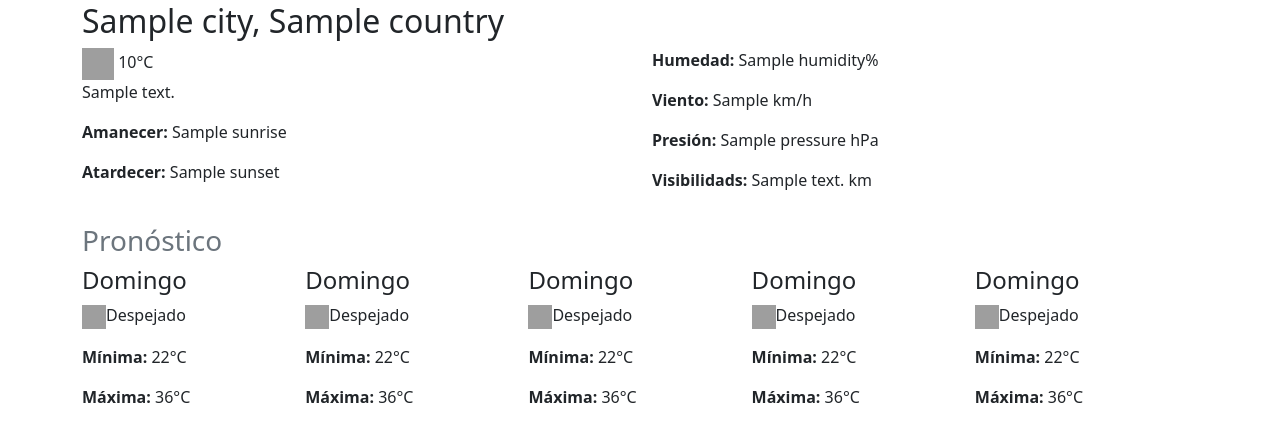
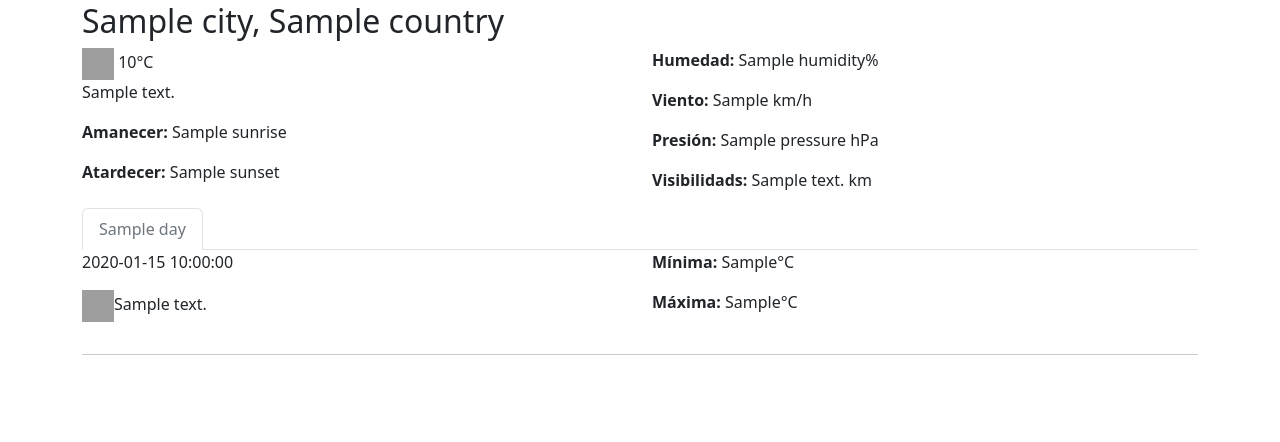
Before and after one commit to montexbjeliseo/DAChallenge, a Flask app: template nivel_avanzado/templates/index.html in a window 1280 px wide. Shown: the part 156-598 px from the top of the page. Run offline with Flask 3, Linux system fonts and the light colour scheme; the template is opened without the code that fills it: most values are stand-ins (such as "Sample title", 1, 10 or a date in 2020); grey boxes are pictures that could not be loaded.

Commit message:
Forecast

```diff
--- a/nivel_avanzado/main.py
+++ b/nivel_avanzado/main.py
@@ -1,34 +1,52 @@
 from flask import Flask, render_template, request, jsonify
-from api import get_current_weather_data
+from api import get_current_weather_data, get_forecast_data
+from utils import day
+from template_tags import unique
+from itertools import groupby
+
 
 app = Flask(__name__)
 
-@app.route('/', methods=['GET', 'POST'])
+@app.route("/", methods=["GET", "POST"])
 def index():
     weather_data = None
+    forecast_data = None
     errors = []
 
-    if request.method == 'POST':
-        city = request.form['city']
+    if request.method == "POST":
+        city = request.form["city"]
         weather_data = get_current_weather_data(city)
+        forecast_data = get_forecast_data(city)
+
         if not weather_data:
-            errors.append('Asegúrese de haber escrito bien el nombre de la ciudad')
-    return render_template('index.html', weather_data=weather_data, errors=errors)
+            errors.append("Asegúrese de haber escrito bien el nombre de la ciudad")
+
+    return render_template(
+        "index.html", weather_data=weather_data, errors=errors, forecast_data=forecast_data
+    )
 
 
-@app.route('/api/weather', methods=['GET'])
+@app.route("/api/weather", methods=["GET"])
 def get_weather():
-    city = request.args.get('city')
+    city = request.args.get("city")
 
     if not city:
-        return jsonify({'error': 'Debe proporcionar el nombre de una ciudad.'}), 400
+        return jsonify({"error": "Debe proporcionar el nombre de una ciudad."}), 400
 
     weather_data = get_current_weather_data(city)
 
     if not weather_data:
-        return jsonify({'error': 'No se pudo obtener los datos climáticos para la ciudad proporcionada.'}), 404
+        return (
+            jsonify(
+                {
+                    "error": "No se pudo obtener los datos climáticos para la ciudad proporcionada."
+                }
+            ),
+            404,
+        )
 
     return jsonify(weather_data), 200
 
-if __name__ == '__main__':
+
+if __name__ == "__main__":
     app.run(debug=True)
--- /dev/null
+++ b/nivel_avanzado/template_tags.py
@@ -0,0 +1,3 @@
+def unique(df_column):
+    print(df_column.unique())
+    return df_column.unique()
--- /dev/null
+++ b/nivel_avanzado/templates/forecast.html
@@ -0,0 +1,48 @@
+<div class="mb-5">
+    <ul class="nav nav-tabs" id="myTab" role="tablist">
+        {% set ns = namespace(prev='', first=True) %}
+        {% for day in forecast_data["day"] %}
+
+        {% if day != ns.prev %}
+        <li class="nav-item" role="presentation">
+            <button class="nav-link text-secondary {% if ns.first %}active{% endif %}" id="{{day}}-tab"
+                data-bs-toggle="tab" data-bs-target="#{{day}}-content" type="button" role="tab" aria-controls="{{day}}"
+                aria-selected="{% if ns.first %}true{% endif %}">{{day}}</button>
+        </li>
+        {% endif %}
+        {%- set ns.first = False %}
+        {%- set ns.prev = day %}
+        {% endfor %}
+    </ul>
+    <div class="tab-content" id="myTabContent">
+        <!-- Tab content begin -->
+        {% set ns = namespace(first=True, prev='') %}
+        {% for day in forecast_data["day"] %}
+        {% set data = forecast_data[(forecast_data["day"] == day)] %}
+        {% if day != ns.prev %}
+        <div class="tab-pane fade {% if ns.first %}show active{% endif %}" id="{{day}}-content" role="tabpanel"
+            aria-labelledby="home-tab">
+            {% for i, r in data.iterrows() %}
+            <div class="row">
+                <div class="col">
+
+                    <p>{{r["time"]}}</p>
+                    <p><img src="http://openweathermap.org/img/w/{{weather_data['icon']}}.png" alt="" width="32"
+                            height="32" />{{r["weather_description"]}}</p>
+                </div>
+                <div class="col">
+                    <p><b>Mínima:</b> {{r["main.temp_min"]}}°C</p>
+                    <p><b>Máxima:</b> {{r["main.temp_max"]}}°C</p>
+                </div>
+            </div>
+            <hr>
+            {% endfor %}
+        </div>
+        {% endif %}
+        {%- set ns.first = False %}
+        {%- set ns.prev = day %}
+
+        {% endfor %}
+
+    </div>
+</div>
--- a/nivel_avanzado/templates/index.html
+++ b/nivel_avanzado/templates/index.html
@@ -3,16 +3,7 @@
 <section class="container mt-5">
 
     <h1>Weather App</h1>
-    <form action="" method="POST">
-        <div class="row">
-            <div class="col-8">
-                <input class="form-control" type="text" name="city" required
-                    placeholder="Escribe el nombre de una ciudad aquí">
-
-            </div>
-            <div class="col"><button type="submit" class="btn btn-success">Buscar</button></div>
-        </div>
-    </form>
+    {% include 'search_form.html' %}
     {% if weather_data %}
     <div class="row mt-3">
         <div class="col-12">
@@ -34,46 +25,8 @@
             <p><b>Visibilidads:</b> {{ weather_data['visibility'] }} km</p>
         </div>
     </div>
-    <div class="row mt-3">
-        <h3 class="text-muted">Pronóstico</h3>
-        <div class="row">
-            <div class="col">
-                <h4>Domingo</h4>
-                <p> <img src="https://www.smn.gob.ar/sites/all/themes/smn/img/weather-icons/13.png" alt="" width="24"
-                        height="24" />Despejado</p>
-                <p><b>Mínima: </b>22°C</p>
-                <p><b>Máxima: </b>36°C</p>
-            </div>
-            <div class="col">
-                <h4>Domingo</h4>
-                <p> <img src="https://www.smn.gob.ar/sites/all/themes/smn/img/weather-icons/13.png" alt="" width="24"
-                        height="24" />Despejado</p>
-                <p><b>Mínima: </b>22°C</p>
-                <p><b>Máxima: </b>36°C</p>
-            </div>
-            <div class="col">
-                <h4>Domingo</h4>
-                <p> <img src="https://www.smn.gob.ar/sites/all/themes/smn/img/weather-icons/13.png" alt="" width="24"
-                        height="24" />Despejado</p>
-                <p><b>Mínima: </b>22°C</p>
-                <p><b>Máxima: </b>36°C</p>
-            </div>
-            <div class="col">
-                <h4>Domingo</h4>
-                <p> <img src="https://www.smn.gob.ar/sites/all/themes/smn/img/weather-icons/13.png" alt="" width="24"
-                        height="24" />Despejado</p>
-                <p><b>Mínima: </b>22°C</p>
-                <p><b>Máxima: </b>36°C</p>
-            </div>
-            <div class="col">
-                <h4>Domingo</h4>
-                <p> <img src="https://www.smn.gob.ar/sites/all/themes/smn/img/weather-icons/13.png" alt="" width="24"
-                        height="24" />Despejado</p>
-                <p><b>Mínima: </b>22°C</p>
-                <p><b>Máxima: </b>36°C</p>
-            </div>
-        </div>
-    </div>
+
+    {% include 'forecast.html' %}
     {% endif %}
     {% if errors %}
     <div class="alert alert-danger mt-5">
--- /dev/null
+++ b/nivel_avanzado/templates/search_form.html
@@ -0,0 +1,10 @@
+<form action="" method="POST">
+    <div class="row">
+        <div class="col-8">
+            <input class="form-control" type="text" name="city" required
+                placeholder="Escribe el nombre de una ciudad aquí">
+
+        </div>
+        <div class="col"><button type="submit" class="btn btn-success">Buscar</button></div>
+    </div>
+</form>
```
Also changed, not shown: nivel_avanzado/api.py (+14 -1 lines), nivel_avanzado/utils.py (+33 -1 lines).
